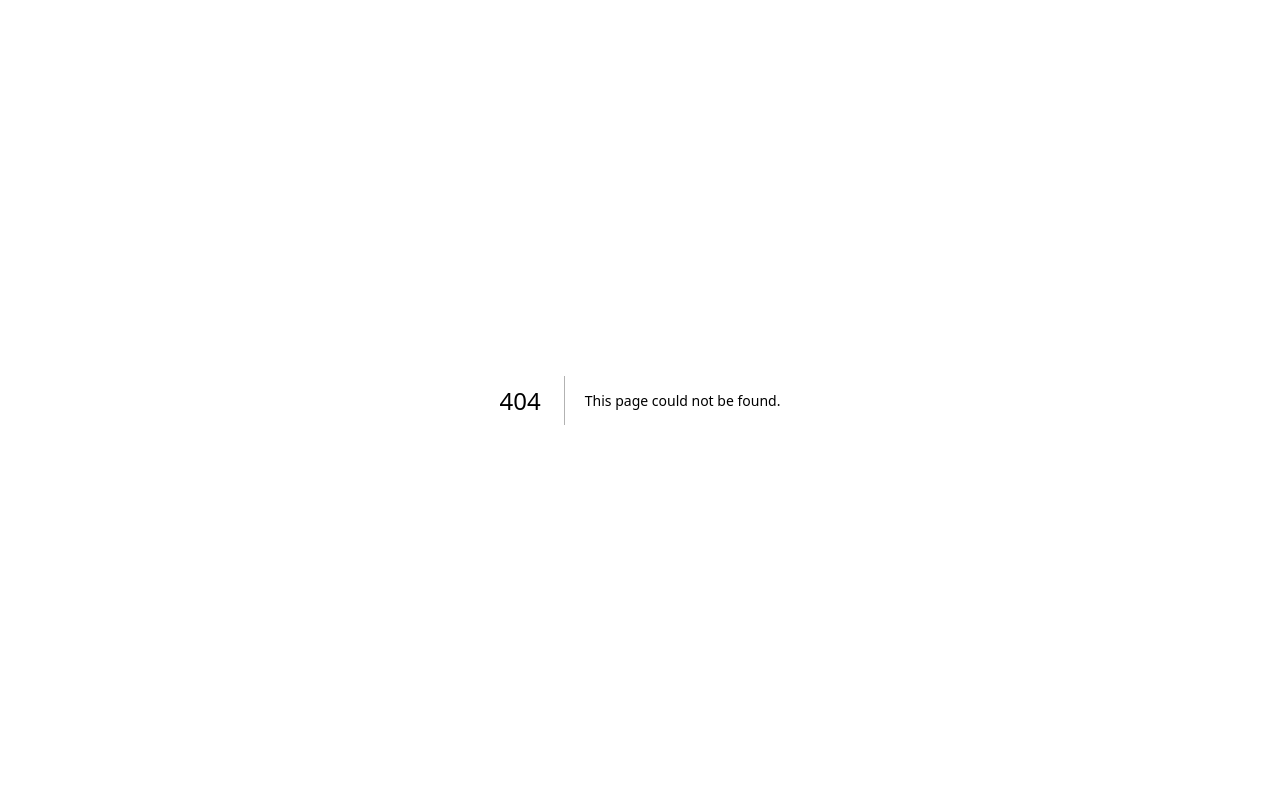
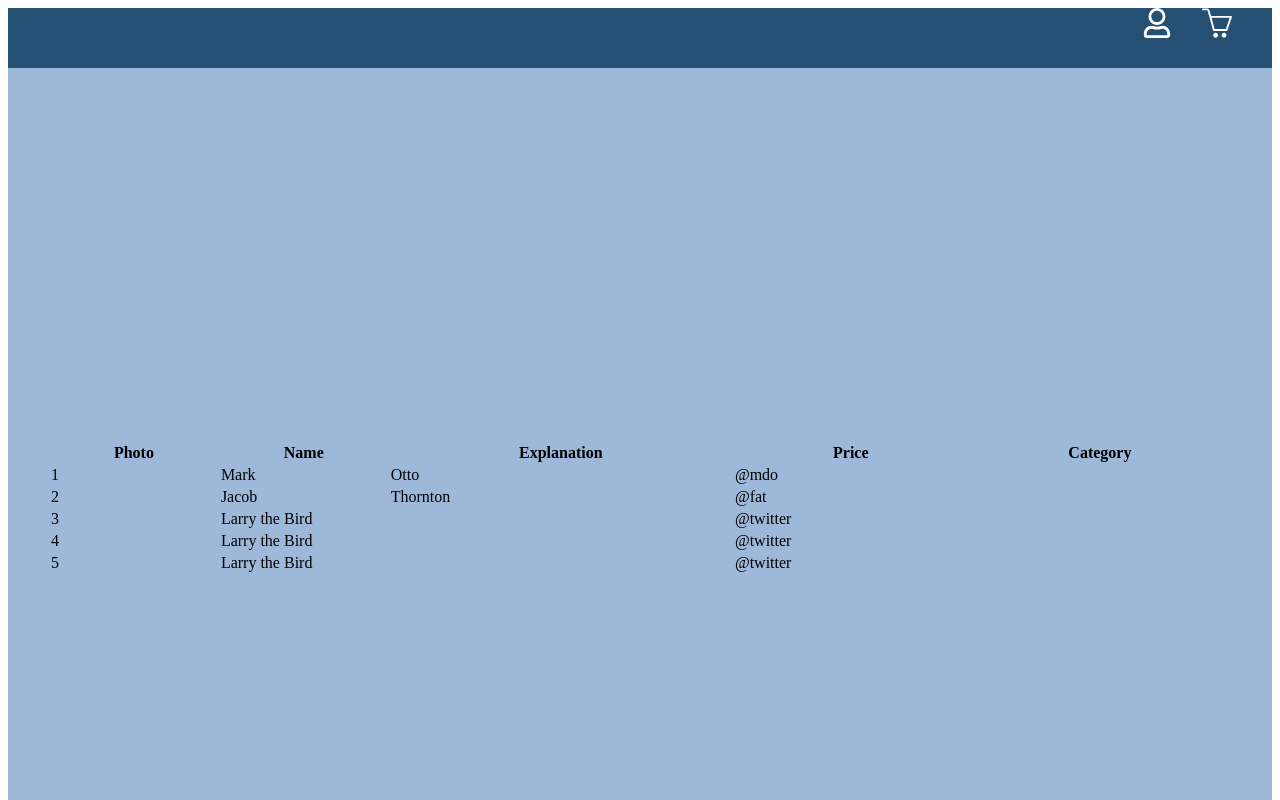
Before and after one commit to GoktugYmsk/pinsoft-shopping-challange, a Next.js app: page /adminPage in a window 1280 px wide. Before the commit this address had no page. Shown: the top 800 px of the page. Built offline with nearby package versions, Linux system fonts and the light colour scheme.

Commit message:
login connected with backend & added admin page

```diff
--- /dev/null
+++ b/src/pages/adminPage.tsx
@@ -0,0 +1,65 @@
+'use client'
+import React from 'react';
+import Table from 'react-bootstrap/Table';
+import Header from '@/app/components/header';
+import './adminPage/index.scss'
+import { Provider } from 'react-redux';
+import { store } from '@/app/store/store';
+
+const AdminPage: React.FC = () => {
+    return (
+        <>
+            <Provider store={store}>
+                <Header />
+            </Provider>
+
+            <div className='container-adminPage'>
+
+                <div className='container-adminPage__tableBox'>
+                    <Table className='container-adminPage__tableBox__box' striped bordered hover>
+                        <thead>
+                            <tr>
+                                <th>Photo</th>
+                                <th>Name</th>
+                                <th>Explanation</th>
+                                <th>Price</th>
+                                <th>Category</th>
+                            </tr>
+                        </thead>
+                        <tbody>
+                            <tr>
+                                <td>1</td>
+                                <td>Mark</td>
+                                <td>Otto</td>
+                                <td>@mdo</td>
+                            </tr>
+                            <tr>
+                                <td>2</td>
+                                <td>Jacob</td>
+                                <td>Thornton</td>
+                                <td>@fat</td>
+                            </tr>
+                            <tr>
+                                <td>3</td>
+                                <td colSpan={2}>Larry the Bird</td>
+                                <td>@twitter</td>
+                            </tr>
+                            <tr>
+                                <td>4</td>
+                                <td colSpan={2}>Larry the Bird</td>
+                                <td>@twitter</td>
+                            </tr>
+                            <tr>
+                                <td>5</td>
+                                <td colSpan={2}>Larry the Bird</td>
+                                <td>@twitter</td>
+                            </tr>
+                        </tbody>
+                    </Table>
+                </div>
+            </div>
+        </>
+    );
+};
+
+export default AdminPage;
--- /dev/null
+++ b/src/pages/adminPage/index.scss
@@ -0,0 +1,21 @@
+.container-adminPage {
+    display: flex;
+    flex-direction: column;
+    height: 100vh !important;
+    background: #9EB8D9;
+    overflow: hidden !important;
+    padding: 40px;
+
+    .container-adminPage__tableBox {
+        display: flex;
+        align-items: center;
+        justify-content: center;
+        // background: #FFFFFF;
+        width: 100%;
+        height: 100%;
+
+        .container-adminPage__tableBox__box {
+            width: 100%;
+        }
+    }
+}
--- a/src/pages/signin.tsx
+++ b/src/pages/signin.tsx
@@ -36,7 +36,7 @@ const Signup: React.FC<SignupProps> = () => {
                 <Header />
             </Provider>
             <div className='container-signin__box' >
-                <h1>WELCOME</h1>
+                <h1>REGISTER</h1>
                 <div className='container-signin__box__top-input' >
                     <FaRegUser className='container-signin__box__user-icon' />
                     <label>
```
Also changed, not shown: src/pages/login/login.tsx (+44 -18 lines).
